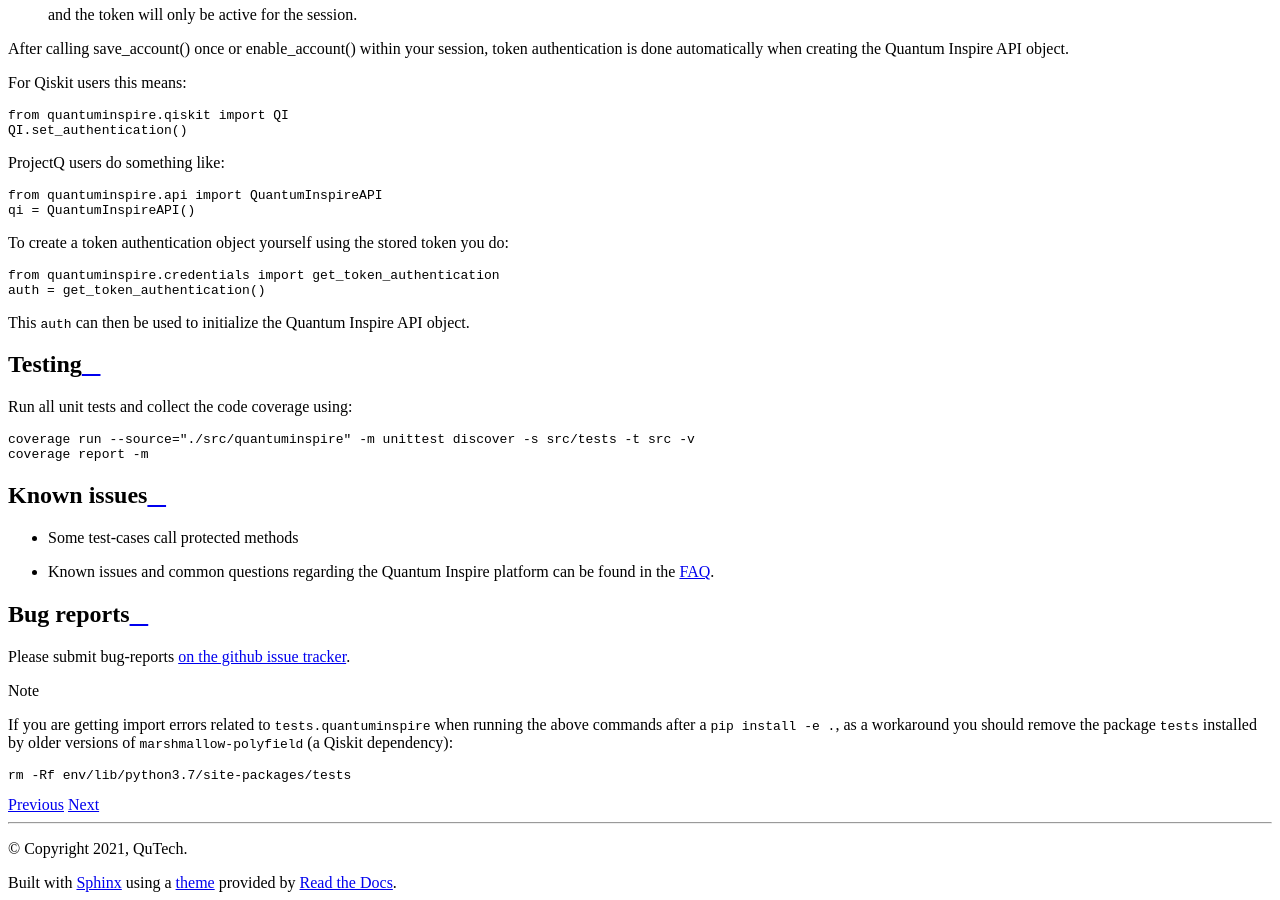
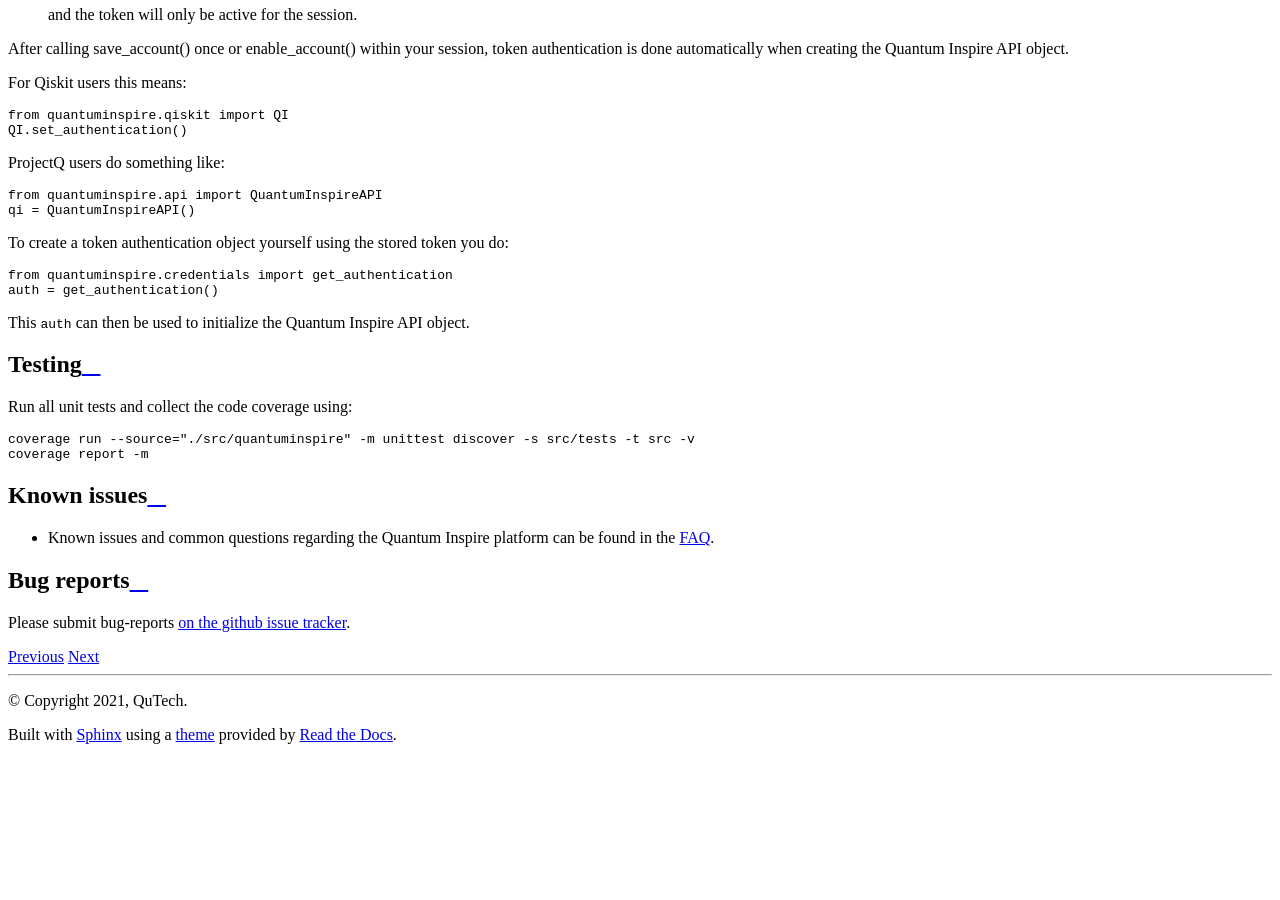
Before and after one commit to QuTech-Delft/quantuminspire, a Sphinx documentation site: the page built from docs/introduction.rst, in a window 1280 px wide and 900 px high, scrolled down 3310 px. Built offline with Sphinx 7.4.7 and the Read the Docs theme 2.0.0, drawn with Linux system fonts in a browser that asks for light colours; after the commit the page ends 4062 px from its top, so only the background shows below that.

Commit message:
removed some not relevant issues from readme, no examples installed

```diff
--- a/docs/introduction.rst
+++ b/docs/introduction.rst
@@ -251,8 +251,8 @@ you do:
 
 .. code:: python
 
-    from quantuminspire.credentials import get_token_authentication
-    auth = get_token_authentication()
+    from quantuminspire.credentials import get_authentication
+    auth = get_authentication()
 
 This ``auth`` can then be used to initialize the Quantum Inspire API
 object.
@@ -270,7 +270,6 @@ Run all unit tests and collect the code coverage using:
 Known issues
 ------------
 
--  Some test-cases call protected methods
 -  Known issues and common questions regarding the Quantum Inspire
    platform can be found in the
    `FAQ <https://www.quantum-inspire.com/faq/>`__.
@@ -281,16 +280,5 @@ Bug reports
 Please submit bug-reports `on the github issue
 tracker <https://github.com/QuTech-Delft/quantuminspire/issues>`__.
 
-.. note::
-
-    If you are getting import errors related to ``tests.quantuminspire``
-    when running the above commands after a ``pip install -e .``, as a
-    workaround you should remove the package :file:`tests` installed by older
-    versions of ``marshmallow-polyfield`` (a Qiskit dependency):
-
-    .. code-block:: bash
-
-        rm -Rf env/lib/python3.7/site-packages/tests
-
 .. |Binder| image:: https://mybinder.org/badge_logo.svg
    :target: https://mybinder.org/v2/gh/QuTech-Delft/quantuminspire/master?filepath=%2Fdocs%2Fexamples
```
Also changed, not shown: README.md (+2 -12 lines), setup.py (+0 -9 lines).
